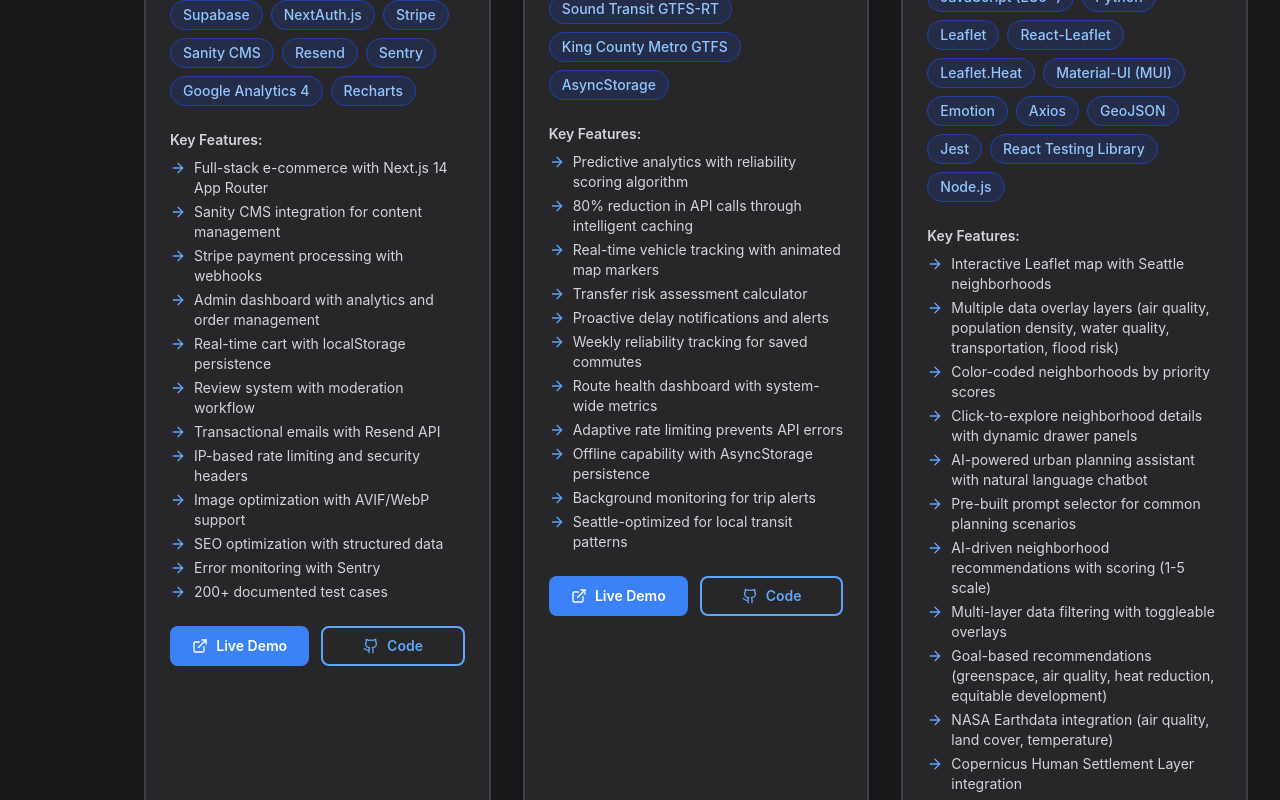
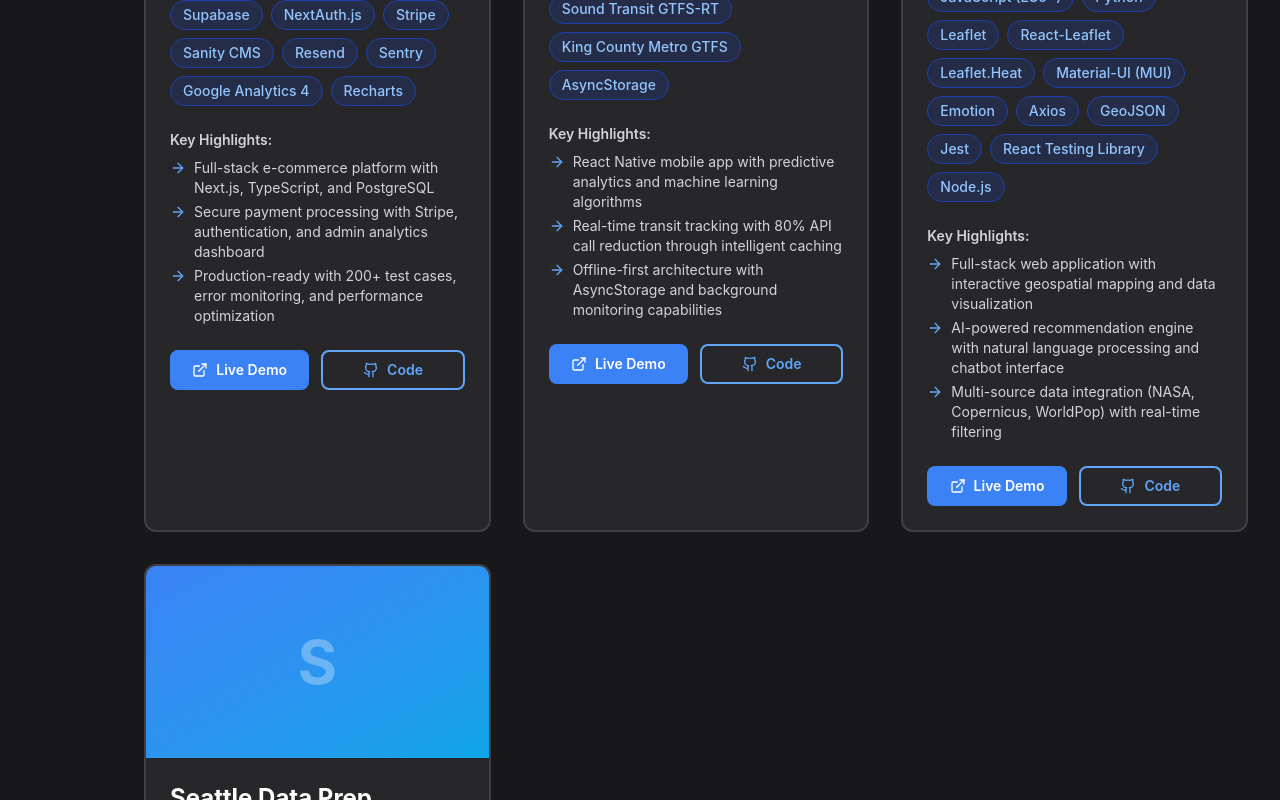
Before and after one commit to mitchellnkeo/portfolio, a React (Vite) app: page / in a window 1280 px wide. Shown: the part 5000-5800 px from the top of the page. Built offline with nearby package versions, Linux system fonts and the light colour scheme.

Commit message:
Feature consolidation

```diff
--- a/src/components/common/ProjectCard.tsx
+++ b/src/components/common/ProjectCard.tsx
@@ -2,6 +2,7 @@
 import { ExternalLink, Github, ArrowRight, Maximize2 } from 'lucide-react';
 import type { Project } from '../../types';
 import Button from './Button';
+import { getConsolidatedFeatures } from '../../utils/projectUtils';
 
 interface ProjectCardProps {
   project: Project;
@@ -94,14 +95,14 @@
           ))}
         </div>
 
-        {/* Key Features */}
+        {/* Key Highlights */}
         <div className="pt-2">
-          <p className="text-sm font-semibold text-neutral-700 dark:text-neutral-300 mb-2">Key Features:</p>
+          <p className="text-sm font-semibold text-neutral-700 dark:text-neutral-300 mb-2">Key Highlights:</p>
           <ul className="space-y-1">
-            {project.features.map((feature, index) => (
+            {getConsolidatedFeatures(project).map((highlight, index) => (
               <li key={index} className="text-sm text-neutral-600 dark:text-neutral-300 flex items-start gap-2">
                 <ArrowRight className="w-4 h-4 text-primary-600 dark:text-primary-400 flex-shrink-0 mt-0.5" />
-                {feature}
+                {highlight}
               </li>
             ))}
           </ul>
--- /dev/null
+++ b/src/utils/projectUtils.ts
@@ -0,0 +1,66 @@
+import type { Project } from '../types';
+
+/**
+ * Generates 3 consolidated bullet points from project features
+ * that highlight key technical aspects recruiters look for
+ */
+export function getConsolidatedFeatures(project: Project): string[] {
+  const features = project.features.join(' ').toLowerCase();
+  const bullets: string[] = [];
+
+  // Extract key technical buzzwords and concepts
+  const hasFullStack = /full.?stack|full.?stack|backend|frontend|api|server|client/i.test(features);
+  const hasDatabase = /database|postgresql|sql|mongodb|supabase|data storage/i.test(features);
+  const hasAuth = /authentication|auth|nextauth|security|oauth|jwt/i.test(features);
+  const hasPayment = /payment|stripe|checkout|e.?commerce|transaction/i.test(features);
+  const hasML = /machine learning|ml|ai|predictive|neural|model|clustering|regression/i.test(features);
+  const hasRealTime = /real.?time|real.?time|live|websocket|socket|streaming/i.test(features);
+  const hasCloud = /cloud|deployment|vercel|railway|aws|azure|docker|container/i.test(features);
+  const hasTesting = /test|tdd|jest|testing|qa|quality assurance/i.test(features);
+  const hasAnalytics = /analytics|monitoring|sentry|tracking|metrics|dashboard/i.test(features);
+  const hasMobile = /mobile|react native|expo|ios|android|native/i.test(features);
+  const hasGeospatial = /geospatial|mapping|leaflet|map|gis|coordinates/i.test(features);
+  const hasAPI = /api|rest|graphql|endpoint|microservice/i.test(features);
+  const hasOptimization = /optimization|performance|caching|scalable|scalability/i.test(features);
+
+  // Build bullet points based on project type and features
+  if (project.id === 'vendetta-roasting') {
+    bullets.push('Full-stack e-commerce platform with Next.js, TypeScript, and PostgreSQL');
+    bullets.push('Secure payment processing with Stripe, authentication, and admin analytics dashboard');
+    bullets.push('Production-ready with 200+ test cases, error monitoring, and performance optimization');
+  } else if (project.id === 'seattle-wayfare') {
+    bullets.push('React Native mobile app with predictive analytics and machine learning algorithms');
+    bullets.push('Real-time transit tracking with 80% API call reduction through intelligent caching');
+    bullets.push('Offline-first architecture with AsyncStorage and background monitoring capabilities');
+  } else if (project.id === 'urban-intellect') {
+    bullets.push('Full-stack web application with interactive geospatial mapping and data visualization');
+    bullets.push('AI-powered recommendation engine with natural language processing and chatbot interface');
+    bullets.push('Multi-source data integration (NASA, Copernicus, WorldPop) with real-time filtering');
+  } else if (project.id === 'seattle-data-prep') {
+    bullets.push('Python FastAPI backend with machine learning models (K-Means, regression, classification)');
+    bullets.push('REST API with conversational AI chatbot using NLP, intent classification, and TF-IDF');
+    bullets.push('Data processing pipeline with geospatial analysis, Docker deployment, and model evaluation');
+  } else {
+    // Generic fallback - extract most important aspects
+    if (hasFullStack || hasAPI) {
+      bullets.push('Full-stack development with REST API integration');
+    }
+    if (hasDatabase) {
+      bullets.push('Database design and data management');
+    }
+    if (hasML || hasRealTime || hasAnalytics) {
+      bullets.push('Advanced features: ' + [
+        hasML && 'Machine Learning',
+        hasRealTime && 'Real-time processing',
+        hasAnalytics && 'Analytics & Monitoring'
+      ].filter(Boolean).join(', '));
+    }
+  }
+
+  // Ensure we always have 3 bullets
+  while (bullets.length < 3) {
+    bullets.push('Built with modern technologies and best practices');
+  }
+
+  return bullets.slice(0, 3);
+}
```
Also changed, not shown: 1 other file (tests, documents, lock files or other folders).
